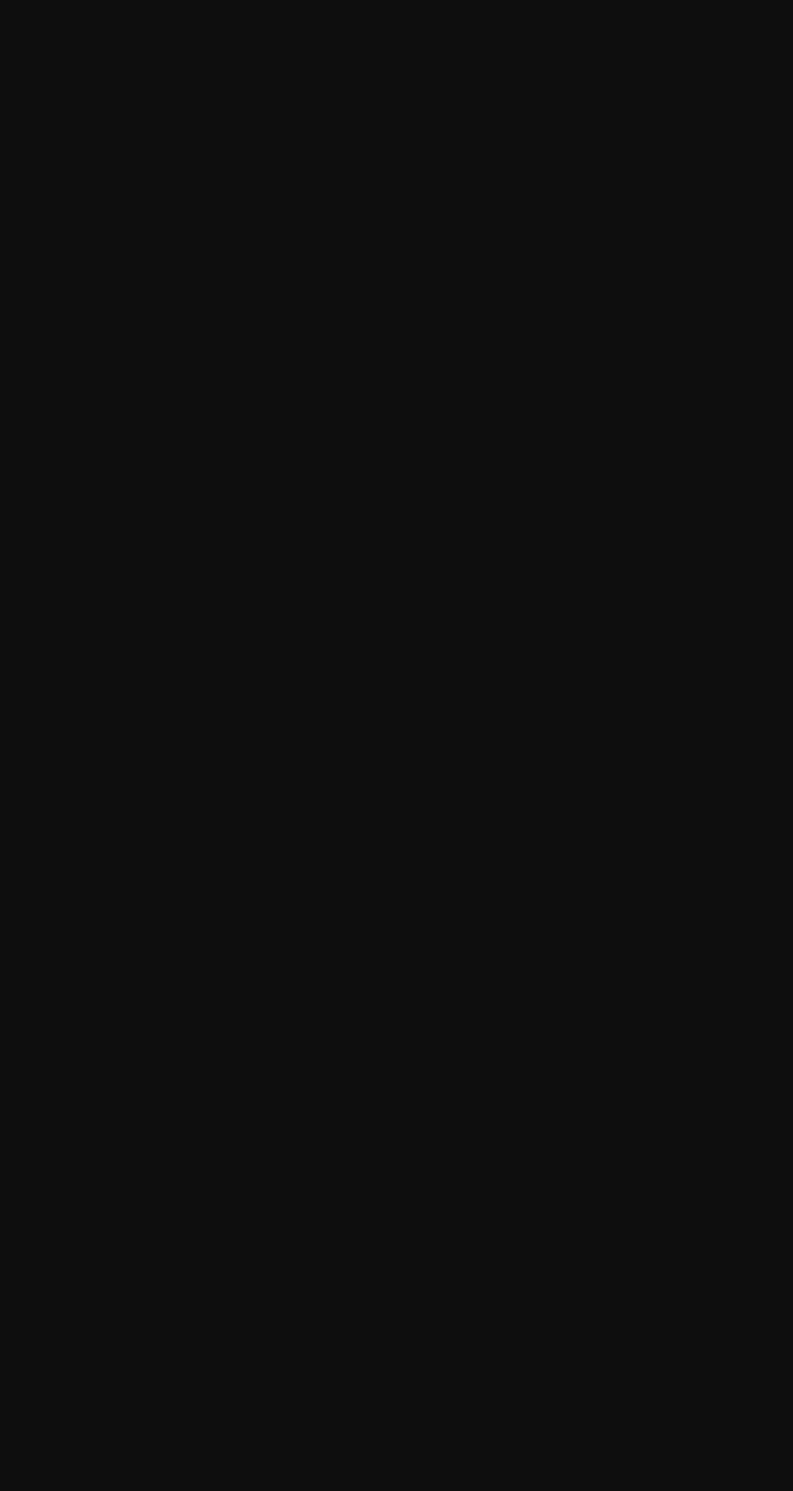
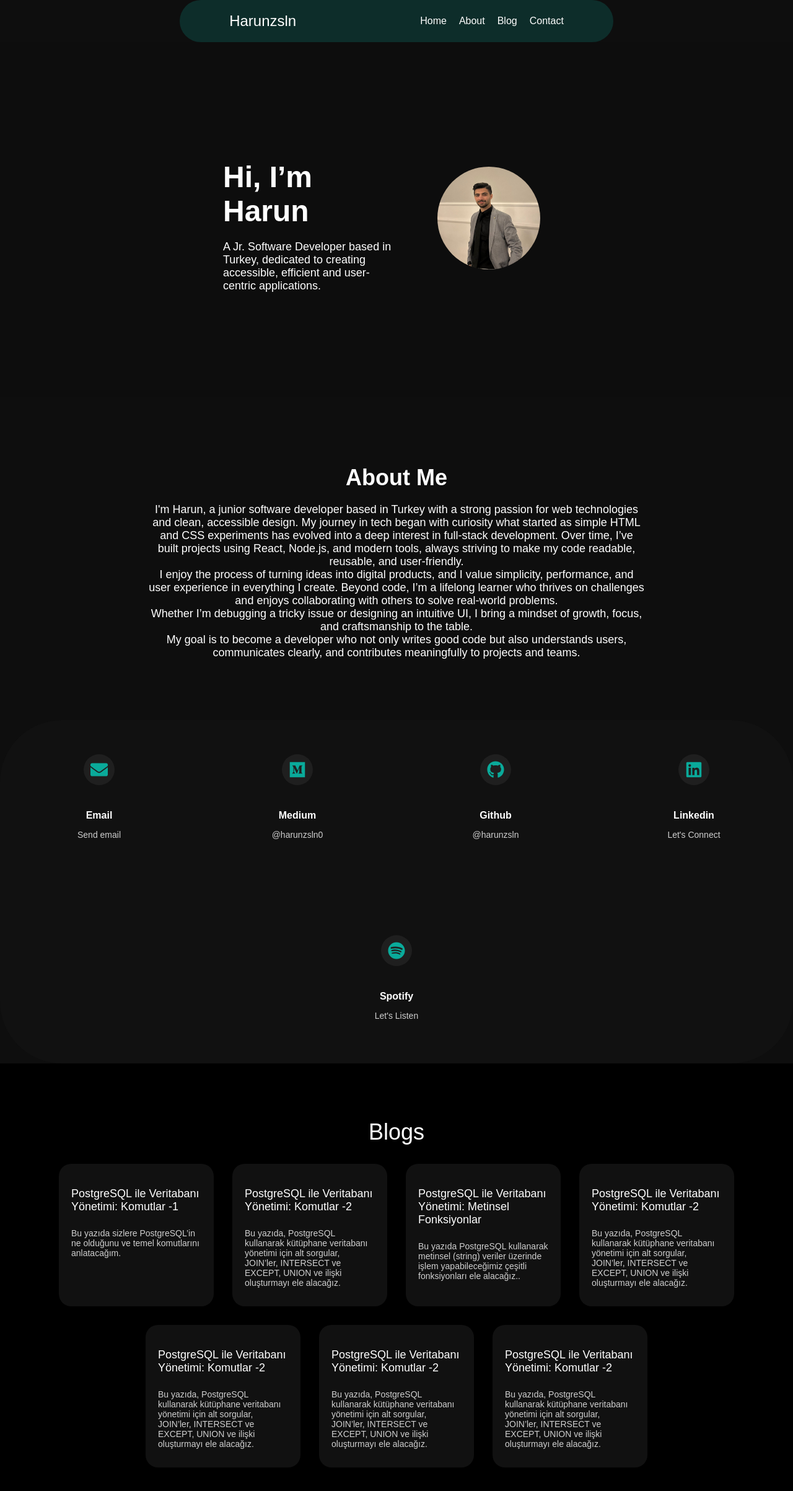
Before and after one commit to harunzsln/Portfolio, a React (Create React App) app in the folder my-portfolio/: page / in a window 1280 px wide. Shown: the top 2406 px of the page at 62% size. Built offline with nearby package versions, Linux system fonts and the light colour scheme.

Commit message:
animation added

```diff
--- a/my-portfolio/src/styles/About.css
+++ b/my-portfolio/src/styles/About.css
@@ -2,6 +2,9 @@
   background-color: #0E0E0E;
   padding: 80px 20px;
   text-align: center;
+  opacity: 0;
+  transform: translateY(20px);
+  animation: slideFadeIn 0.9s ease forwards;
 }
 
 .about-me {
@@ -18,5 +21,5 @@
 .about-me h1 {
   font-size: 36px;
   margin-bottom: 20px;
-  font-weight: 100;
+  font-weight: bold;
 }
--- a/my-portfolio/src/styles/Blog.css
+++ b/my-portfolio/src/styles/Blog.css
@@ -27,7 +27,7 @@
     padding: 20px;
     border-radius: 20px;
     width: 250px;
-    height: 210px;
+    height: 230px;
     box-shadow: 0 4px 8px rgba(0, 0, 0, 0.2);
     transition: transform 0.2s ease, background-color 0.2s ease;
     box-sizing: border-box;
@@ -36,7 +36,56 @@
     display: flex;
     flex-direction: column;
     cursor: pointer;
+    opacity: 0;
+  transform: translateY(20px);
+  animation: slideFadeIn 0.9s ease forwards;
+}
 
+
+
+.blog-card:nth-child(1) {
+  animation-delay: 0.1s;
+}
+.blog-card:nth-child(2) {
+  animation-delay: 0.2s;
+}
+.blog-card:nth-child(3) {
+  animation-delay: 0.3s;
+}
+.blog-card:nth-child(4) {
+  animation-delay: 0.4s;
+}
+.blog-card:nth-child(5) {
+  animation-delay: 0.5s;
+}
+.blog-card:nth-child(6) {
+  animation-delay: 0.6s;
+}
+.blog-card:nth-child(7) {
+  animation-delay: 0.7s;
+}
+.blog-card:nth-child(8) {
+  animation-delay: 0.8s;
+}
+.blog-card:nth-child(9) {
+  animation-delay: 0.9s;
+}
+.blog-card:nth-child(10) {
+  animation-delay: 1.0s;
+}
+
+.blog-card:hover {
+    transform: scale(1.05);
+    background-color: #222;
+}
+
+
+
+@keyframes slideFadeIn {
+  to {
+    opacity: 1;
+    transform: translateY(0);
+  }
 }
 
 
@@ -55,8 +104,8 @@
     color: white;
 
 }
-
+/*
 .blog-card:hover {
     transform: scale(1.03);
     background-color: #1a1a1a;
-}
+}*/
--- a/my-portfolio/src/styles/Header.css
+++ b/my-portfolio/src/styles/Header.css
@@ -33,11 +33,14 @@
   max-width: 700px;
   margin: 0 auto;
   padding: 20px 0;
-  background-color: #68a4683b;
+  background-color: #0cb09f31;
   border-radius: 50px;
   opacity: 0.8;
   color: white;
   text-align: center;
+  opacity: 0;
+  transform: translateY(20px);
+  animation: slideFadeIn 0.9s ease forwards;
 }
 
 .logo {
--- a/my-portfolio/src/styles/MainSection.css
+++ b/my-portfolio/src/styles/MainSection.css
@@ -7,6 +7,9 @@
   background-color: #0e0e0eaa;
   color: white;
   gap: 70px;
+  opacity: 0;
+  transform: translateY(20px);
+  animation: slideFadeIn 0.9s ease forwards;
 }
 
 .intro-text {
--- a/my-portfolio/src/styles/Social.css
+++ b/my-portfolio/src/styles/Social.css
@@ -3,6 +3,9 @@
     padding: 25px;
     text-align: center;
     border-radius: 100px;
+    opacity: 0;
+  transform: translateY(20px);
+  animation: slideFadeIn 0.9s ease forwards;
 }
 
 
@@ -30,7 +33,7 @@
     align-items: center;
     font-size: 28px;
     margin: 0 auto 10px;
-    color: #68a468;
+    color: #0aaa9a;
     width: 50px;
     height: 50px;
     margin: 0 auto 40px;
@@ -64,6 +67,9 @@
 .card.clickable {
     cursor: pointer;
     transition: transform 0.2s ease;
+    opacity: 0;
+  transform: translateY(20px);
+  animation: slideFadeIn 0.9s ease forwards;
 }
 
 .card.clickable:hover {
@@ -71,3 +77,26 @@
     opacity: 0.9;
 
 }
+
+.card.clickable:nth-child(1) {
+  animation-delay: 0.1s;
+}
+.card.clickable:nth-child(2) {
+  animation-delay: 0.2s;
+}
+.card.clickable:nth-child(3) {
+  animation-delay: 0.3s;
+}
+.card.clickable:nth-child(4) {
+  animation-delay: 0.4s;
+}
+.card.clickable:nth-child(5) {
+  animation-delay: 0.5s;
+}
+
+@keyframes slideFadeIn {
+  to {
+    opacity: 1;
+    transform: translateY(0);
+  }
+}
```
